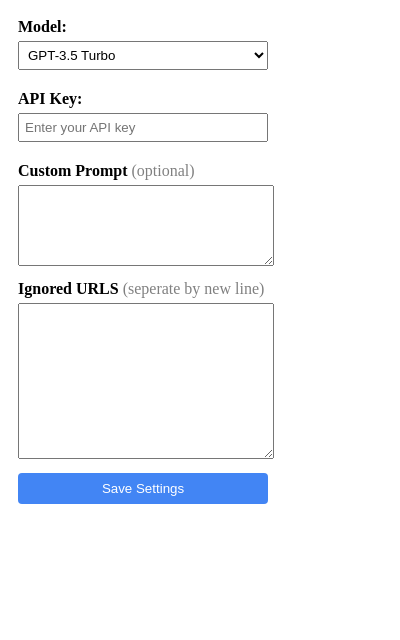
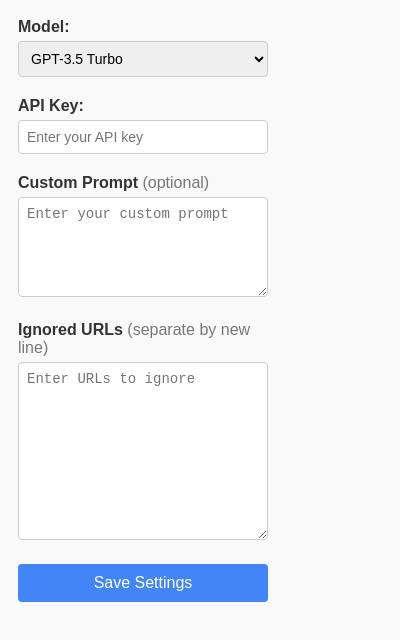
Before and after one commit to wajeht/brommarly, a browser extension: page src/popup.html in a window 400 px wide. Drawn offline with Linux system fonts and the light colour scheme.

Commit message:
style: Update styling in popup.html for improved readability and user experience

```diff
--- a/src/popup.html
+++ b/src/popup.html
@@ -1,58 +1,70 @@
 <!DOCTYPE html>
-<html>
+<html lang="en">
 
 <head>
+    <meta charset="UTF-8">
+    <meta name="viewport" content="width=device-width, initial-scale=1.0">
     <title>Chad</title>
     <style>
         body {
             width: 250px;
             padding: 10px;
+            height: fit-content;
+            font-family: Arial, sans-serif;
+            background-color: #f9f9f9;
+            color: #333;
         }
 
         .form-group {
             margin-bottom: 10px;
-            width: 100%;
-
-            label {
-                font-weight: bold;
-
-                .optional {
-                    color: grey;
-                    font-weight: normal;
-                }
-            }
         }
 
-        label {
+        .form-group label {
             display: block;
+            font-weight: bold;
             margin-bottom: 5px;
         }
 
-        textarea {
-            max-width: 100%;
-            width: 100%;
+        .form-group .optional {
+            color: #777;
+            font-weight: normal;
         }
 
-        input,
-        select {
+        .form-group input,
+        .form-group select,
+        .form-group textarea {
             width: 100%;
-            padding: 5px;
+            padding: 8px;
             margin-bottom: 10px;
             box-sizing: border-box;
+            border: 1px solid #ccc;
+            border-radius: 4px;
+            font-size: 14px;
+        }
+
+        .form-group textarea {
+            resize: vertical;
+            min-height: 100px;
         }
 
         button {
-            background: #4285f4;
+            width: 100%;
+            padding: 10px;
+            background-color: #4285f4;
             color: white;
             border: none;
-            padding: 8px 15px;
             border-radius: 4px;
             cursor: pointer;
-            width: 100%;
+            font-size: 16px;
+            transition: background-color 0.3s ease;
         }
 
         button:hover {
-            background: #3367d6;
+            background-color: #3367d6;
+        }
+
+        button:active {
+            background-color: #2a56c7;
         }
     </style>
 </head>
@@ -74,12 +86,12 @@
 
     <div class="form-group">
         <label for="customPrompt">Custom Prompt <span class="optional">(optional)</span></label>
-        <textarea id="customPrompt" rows="5"></textarea>
+        <textarea id="customPrompt" rows="5" placeholder="Enter your custom prompt"></textarea>
     </div>
 
     <div class="form-group">
-        <label for="ignoredUrls">Ignored URLS <span class="optional">(seperate by new line)</span></label>
-        <textarea id="ignoredUrls" rows="10"></textarea>
+        <label for="ignoredUrls">Ignored URLs <span class="optional">(separate by new line)</span></label>
+        <textarea id="ignoredUrls" rows="10" placeholder="Enter URLs to ignore"></textarea>
     </div>
 
     <button id="saveSettings">Save Settings</button>
```
